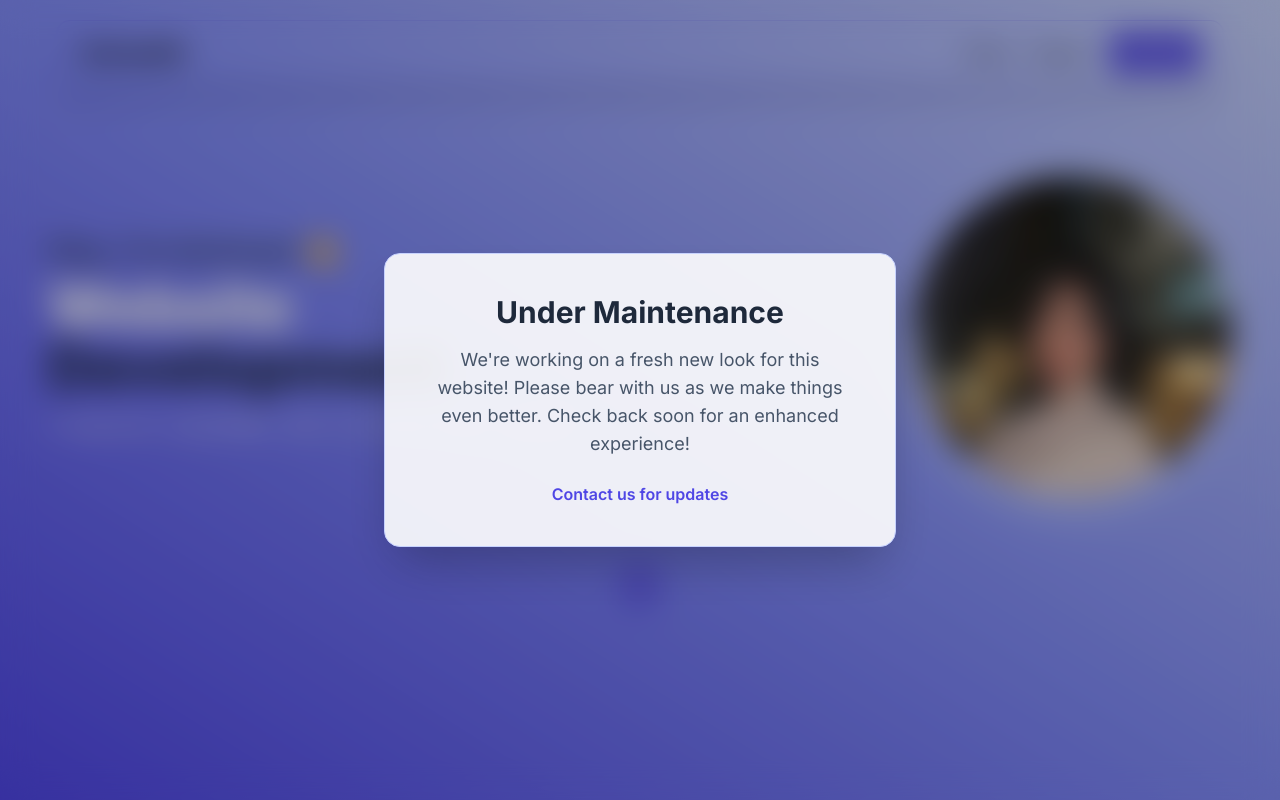
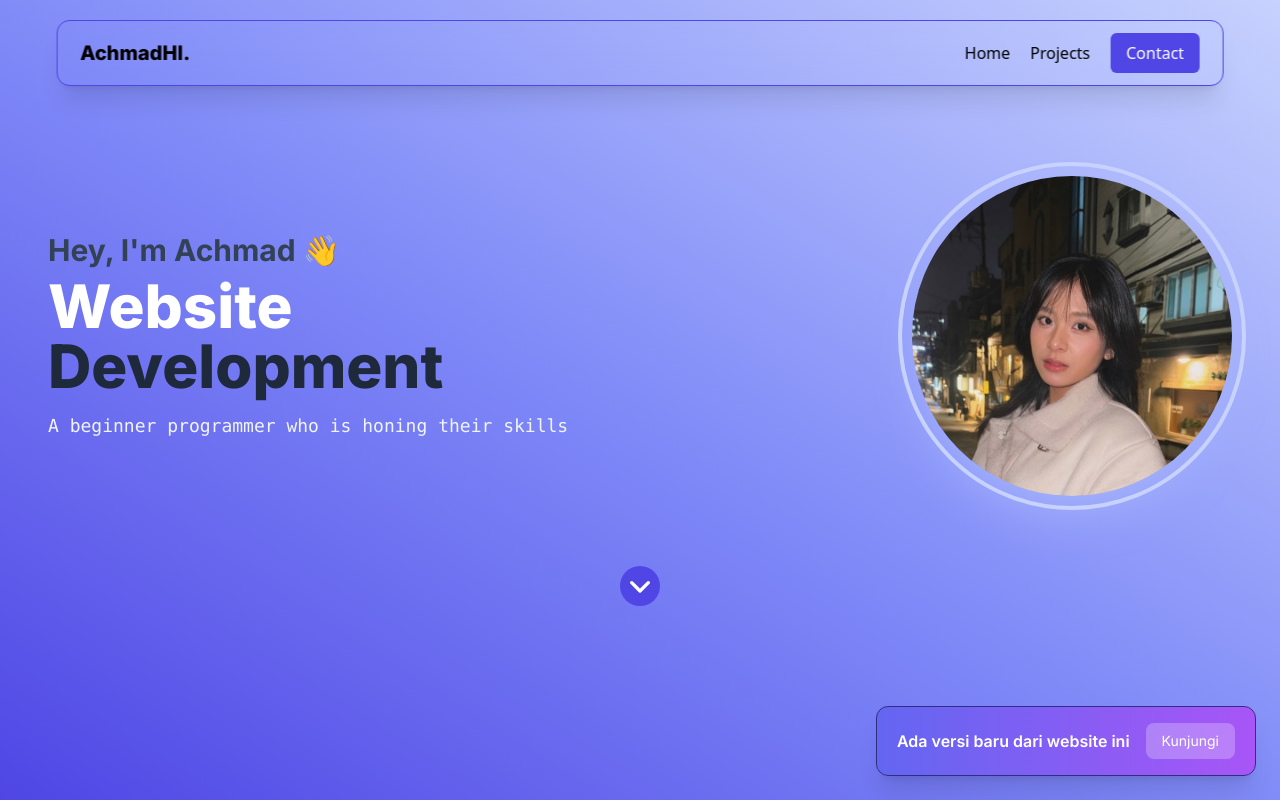
Before and after one commit to achmad-gg/my_portfolio, a Nuxt app: page / in a window 1280 px wide. Shown: the top 800 px of the page. Built offline with nearby package versions, Linux system fonts and the light colour scheme; no server answers.

Commit message:
update 14/11

```diff
--- a/app.vue
+++ b/app.vue
@@ -1,5 +1,13 @@
+<script setup>
+import ToastUpdate from '~/components/ToastUpdate.vue'
+
+const showToast = ref(true)
+const linkWebsite = 'https://gg-achmad.vercel.app'
+</script>
+
 <template>
   <NuxtLayout />
+  <ToastUpdate v-model="showToast" :link="linkWebsite" />
 </template>
 
 <style>
--- /dev/null
+++ b/components/ToastUpdate.vue
@@ -0,0 +1,45 @@
+<template>
+  <div
+    v-if="show"
+    class="fixed bottom-6 right-6 z-50 flex items-center gap-4 px-5 py-4 rounded-xl shadow-xl text-white animate-fade border border-indigo-900"
+    :class="bgClass"
+  >
+    <div class="font-semibold text-base">
+      Ada versi baru dari website ini
+    </div>
+
+    <a
+      :href="link"
+      target="_blank"
+      @click="show = false"
+      class="px-4 py-2 rounded-lg bg-white/25 backdrop-blur-md text-white text-sm hover:bg-white/35 transition"
+    >
+      Kunjungi
+    </a>
+  </div>
+</template>
+
+<script setup>
+const show = defineModel()
+
+const props = defineProps({
+  link: {
+    type: String,
+    required: true
+  }
+})
+
+// warna toast ambil konsep gradasi ungu
+const bgClass =
+  'bg-gradient-to-r from-indigo-500 to-purple-500 backdrop-blur-md'
+</script>
+
+<style>
+@keyframes fade {
+  0% { opacity: 0; transform: translateY(20px); }
+  100% { opacity: 1; transform: translateY(0); }
+}
+.animate-fade {
+  animation: fade .35s ease-out;
+}
+</style>
--- a/middleware/onlyroot.global.ts
+++ /dev/null
@@ -1,5 +0,0 @@
-export default defineNuxtRouteMiddleware((to) => {
-  if (to.path !== '/') {
-    return navigateTo('/')
-  }
-})
--- a/pages/index.vue
+++ b/pages/index.vue
@@ -3,32 +3,6 @@
     <section
       class="relative w-full h-screen bg-gradient-to-bl from-indigo-200 via-indigo-400 to-indigo-600"
     >
-      <div
-        class="fixed top-0 z-50 flex items-center justify-center w-full h-full px-4 backdrop-blur-lg bg-black/30 animate-fadeIn"
-      >
-        <div
-          class="z-50 w-full max-w-lg p-6 text-center border border-indigo-200 shadow-2xl sm:p-10 bg-white/90 rounded-2xl"
-        >
-          <h1 class="text-2xl font-bold sm:text-3xl text-slate-800">
-            Under Maintenance
-          </h1>
-          <p
-            class="mt-3 text-sm leading-relaxed sm:mt-4 sm:text-lg text-slate-600"
-          >
-            We're working on a fresh new look for this website! Please bear with
-            us as we make things even better. Check back soon for an enhanced
-            experience!
-          </p>
-          <div class="mt-4 sm:mt-6">
-            <a
-              href="https://www.instagram.com/achmadqt/"
-              class="text-sm font-semibold text-indigo-600 sm:text-base hover:underline"
-            >
-              Contact us for updates
-            </a>
-          </div>
-        </div>
-      </div>
       <div
         class="flex flex-col-reverse items-center justify-between gap-10 px-6 md:flex-row md:px-12 pt-44"
       >
```
